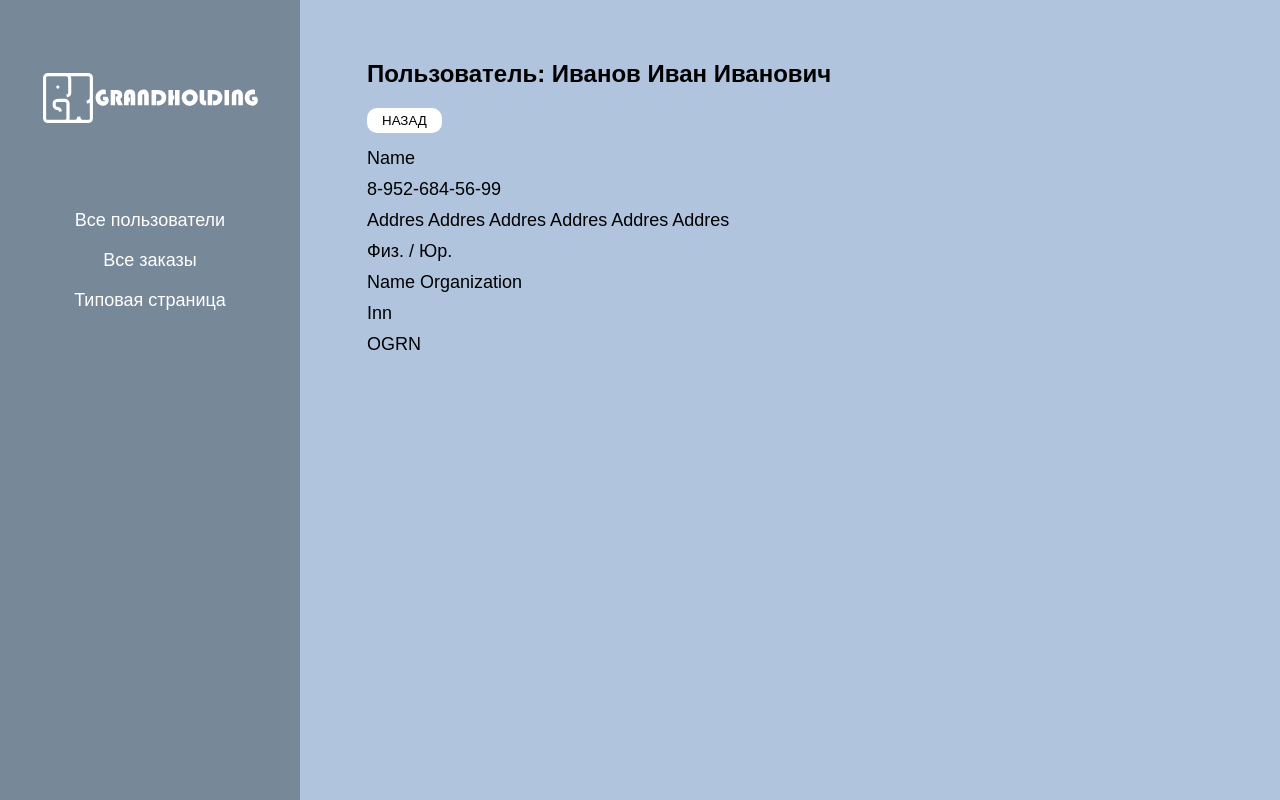
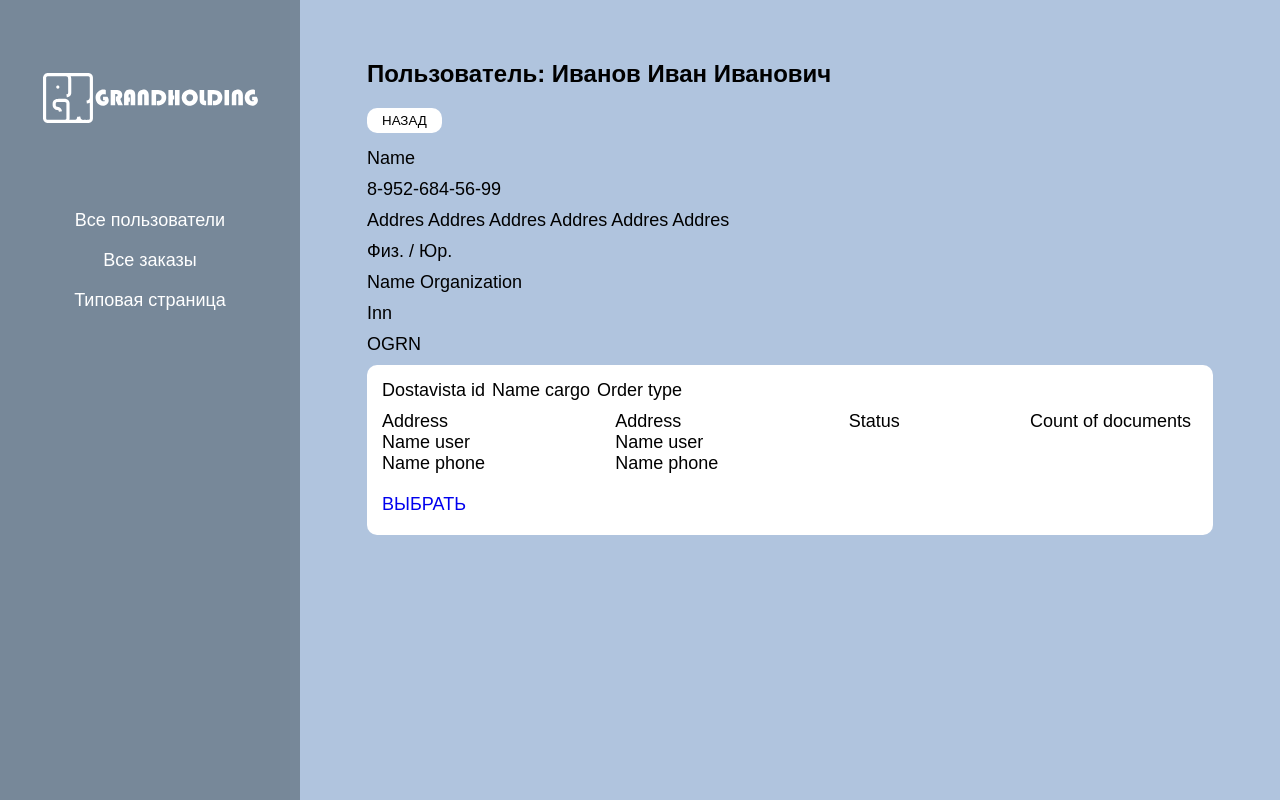
Before and after one commit to Huga55/admin-e, a React (Create React App) app: page /user/1 in a window 1280 px wide. Built offline with nearby package versions, Linux system fonts and the light colour scheme.

Commit message:
add docs and order

```diff
--- a/src/components/Content/Content.tsx
+++ b/src/components/Content/Content.tsx
@@ -4,6 +4,7 @@ import { Route } from "react-router-dom";
 import Users from "../Users/Users";
 import Info from "../Info/Info";
 import Orders from "../Orders/Orders";
+import Order from "../Orders/Order/Order";
 
 const Content = () => {
     return(
@@ -13,6 +14,7 @@ const Content = () => {
                 <Route path="/orders" render={() => <Orders />}/>
                 <Route path="/page" render={() => <div>Page</div>}/>
                 <Route path="/user/1" render={() => <Info />} />
+                <Route path="/order/1" render={() => <Order type="info" />} />
             </div>
         </div>
     );
--- a/src/components/Info/Info.tsx
+++ b/src/components/Info/Info.tsx
@@ -1,5 +1,6 @@
 import React from "react";
 import c from "./Info.module.css";
+import Orders from "../Orders/Orders";
 
 const Info = () => {
     return (
@@ -33,6 +34,9 @@ const Info = () => {
                     OGRN
                 </span>
             </div>
+            <div className={c.info__orders}>
+                <Orders />
+            </div>
         </div>
     );
 }
--- /dev/null
+++ b/src/components/Orders/Order/Docs/Docs.tsx
@@ -0,0 +1,14 @@
+import React from "react";
+import c from "./Docs.module.css";
+
+type PropsType = any;
+
+const Docs: React.FC<PropsType> = (props) => {
+    return(
+        <div className={c.docs}>
+            Docs
+        </div>
+    );
+}
+
+export default Docs;
--- a/src/components/Orders/Order/Order.module.css
+++ b/src/components/Orders/Order/Order.module.css
@@ -22,3 +22,8 @@
 .order__block {
     margin-right: 7px;
 }
+
+.order__link {
+    padding-left: 0;
+    margin-top: 15px;
+}
--- a/src/components/Orders/Order/Order.tsx
+++ b/src/components/Orders/Order/Order.tsx
@@ -1,5 +1,7 @@
 import React from "react";
 import c from "./Order.module.css";
+import {NavLink} from "react-router-dom";
+import Docs from "./Docs/Docs";
 
 type PropsType = {
     type: "list" | "info"
@@ -7,6 +9,8 @@ type PropsType = {
 
 const Order: React.FC<PropsType> = (props) => {
     const { type } = props;
+
+    const id = 1;
 
     return (
         <div className={c.order}>
@@ -51,6 +55,15 @@ const Order: React.FC<PropsType> = (props) => {
                     Count of documents
                 </div>
             </div>
+            {
+                type === "list"?
+                    <NavLink to={`/order/${id}`} className={c.order__link + " btn"}>
+                        Выбрать
+                    </NavLink>
+                    :
+                    <Docs />
+            }
+
         </div>
     );
 }
```
Also changed, not shown: src/components/Orders/Order/Docs/Docs.module.css (added), 1 other file (tests, documents, lock files or other folders).
